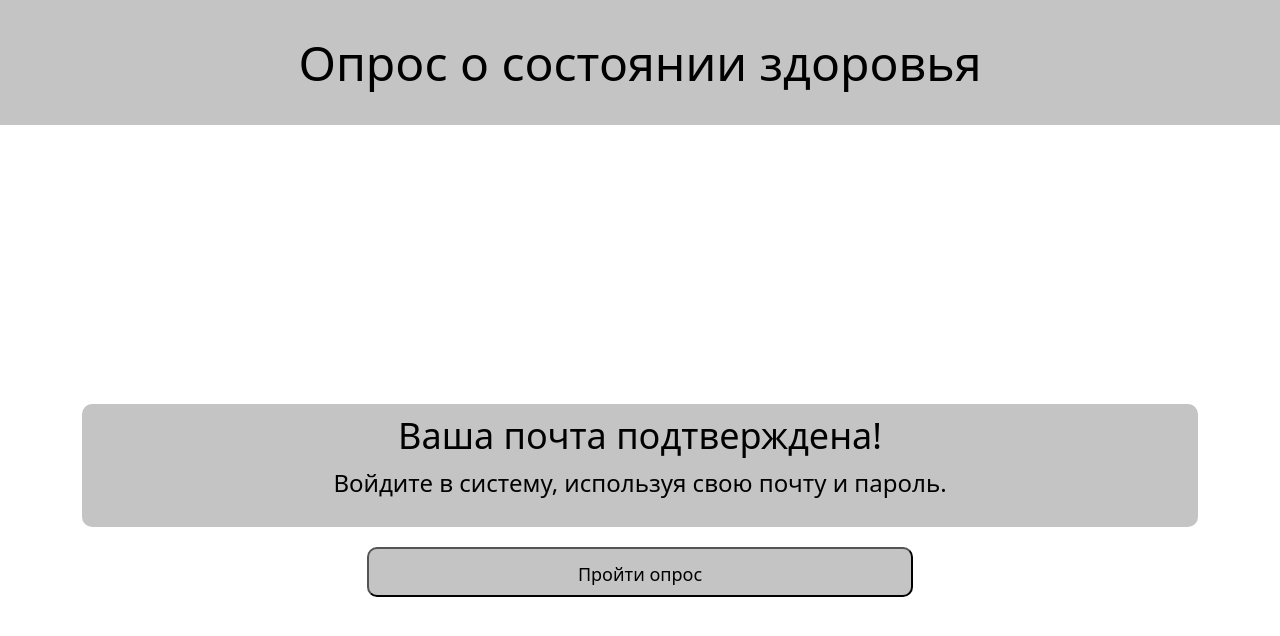
After one commit to JoelWillLiveForever/Medical_Survey, a Django app: page /acc_active_confirmed in a window 1280 px wide. The commit adds this page. Shown: the top 636 px of the page. Run offline with Django 4.2, Linux system fonts and the light colour scheme; some libraries are stand-ins or nearby versions.

Commit message:
Activation account by email

```diff
--- /dev/null
+++ b/Main_App/static/css/activation_email.css
@@ -0,0 +1,48 @@
+@font-face{
+    font-family: 'Montserrat-Bold';
+    src: url('../fonts/Montserrat-Bold.ttf');
+}
+
+@font-face{
+    font-family: 'Montserrat-Medium';
+    src: url('../fonts/Montserrat-Medium.ttf');
+}
+.centerContent {
+    width: 100%;
+    padding: 10px;
+    background-color: #C4C4C4;
+    text-align: center;
+    border-radius: 10px;
+    margin: 25% auto 20px;
+}
+.centerContent p {
+    color: black;
+    font-size: 24px;
+}
+.centerContent h4 {
+    color: black;
+    font-size: 36px;
+}
+
+.button_back_confirmed{
+    margin: auto;
+}
+
+.back_button{
+    background-color: #C4C4C4;
+    border-radius: 10px;
+    padding: 12px 20px;
+    width: 100%;
+    height: 50px;
+    font-size: 18px;
+    font-weight: 500;
+    cursor: pointer;
+}
+
+.back_button:hover {
+    background-color: #757575;
+}
+.back_button:active {
+    background-color: #333333;
+    color: #C4C4C4;
+}
--- /dev/null
+++ b/Main_App/templates/acc_active_confirmed.html
@@ -0,0 +1,27 @@
+{% extends 'base.html' %}
+
+{% block content %}
+{% load static %}
+<link rel="stylesheet" type='text/css' href='{% static "css/activation_email.css" %}'>
+
+<div class="container">
+    <div class="row confirmed">
+        <div class="col-md-12">
+            <div class="centerContent">
+                {% csrf_token %}
+                  <h4>Ваша почта подтверждена!</h4>
+                  <p> Войдите в систему, используя свою почту и пароль.</p>
+              </div>
+        </div>
+    </div>
+    <div class="row button">
+        <div class="col-md-6 button_back_confirmed">
+
+                <form method="post">
+                    {% csrf_token %}
+                    <button class="back_button" name="back_button"><p>Пройти опрос</p></button>
+                </form>
+        </div>
+    </div>
+</div>
+{% endblock %}
--- /dev/null
+++ b/Main_App/templates/acc_active_email.html
@@ -0,0 +1,6 @@
+{% autoescape off %}
+Здравствуйте, {{ user.get_full_name }}!
+Спасибо за регистрацию! Для активации Вашего аккаунта, пожалуйста, перейдите по следующей ссылке:
+http://{{ domain }}{% url 'activate' uidb64=uid token=token %}
+После чего, вы сможете пройти медицинский опрос.
+{% endautoescape %}
--- a/Main_App/templates/questionA.html
+++ b/Main_App/templates/questionA.html
@@ -5,5 +5,5 @@
 {% endblock %}
 
 {% block content %}
-Дарова
+Вопросы:
 {% endblock %}
--- a/Main_App/urls.py
+++ b/Main_App/urls.py
@@ -4,5 +4,8 @@ from . import views
 urlpatterns = [
     path('', views.hello, name='hello'),
     path('registration', views.registration, name='registration'),
+    path('acc_active_sent', views.acc_active_sent, name='acc_active_sent'),
+    path('acc_active_confirmed', views.acc_active_confirmed, name='acc_active_confirmed'),
+    path('activate/(?P<uidb64>[0-9A-Za-z_\-]+)/(?P<token>[0-9A-Za-z]{1,13}-[0-9A-Za-z]{1,20})/$', views.activate, name='activate'),
     path('questionA', views.questionA, name='questionA'),
 ]
--- a/Main_App/views.py
+++ b/Main_App/views.py
@@ -2,9 +2,11 @@ from django.http import HttpResponse
 from django.shortcuts import render, redirect
 from django.contrib.auth import get_user_model
 from django.contrib.sites.shortcuts import get_current_site
+from django.utils.encoding import force_bytes, force_text
 from django.utils.http import urlsafe_base64_encode, urlsafe_base64_decode
 from django.template.loader import render_to_string
 
+from .tokens import account_activation_token
 from django.core.mail import EmailMessage
 
 from django.shortcuts import redirect, render
@@ -31,20 +33,20 @@ def registration(request):
     if request.method == 'POST' and 'next_button':
         form = RegistrationForm(request.POST)
         if form.is_valid():
-            form.save()
-            # current_site = get_current_site(request)
-            # message = render_to_string('Main_App/acc_active_email.html', {
-            #     'user': user, 'domain': current_site.domain,
-            #     'uid': urlsafe_base64_encode(force_bytes(user.pk)),
-            #     'token': account_activation_token.make_token(user),
-            # })
+            user = form.save()
+            current_site = get_current_site(request)
+            message = render_to_string('acc_active_email.html', {
+                'user': user, 'domain': current_site.domain,
+                'uid': urlsafe_base64_encode(force_bytes(user.pk)),
+                'token': account_activation_token.make_token(user),
+            })
 
-            # # Sending activation link in terminal
-            # mail_subject = 'СОП. Активация аккаунта.'
-            # to_email = form.cleaned_data.get('email')
-            # email = EmailMessage(mail_subject, message, to=[to_email])
-            # email.send()
-            return redirect('questionA')
+            # Sending activation link in terminal
+            mail_subject = 'Медицинский опрос. Активация аккаунта.'
+            to_email = form.cleaned_data.get('email')
+            email = EmailMessage(mail_subject, message, to=[to_email])
+            email.send()
+            return redirect('acc_active_sent')
         context= {
             'regForm': form,
         }
@@ -57,6 +59,32 @@ def registration(request):
     }
     return render(request, 'registration.html', context)
 
+# активация акков
+def acc_active_sent(request):
+    return render(request, 'acc_active_sent.html')
+
+def acc_active_confirmed(request):
+    if request.method == 'POST' and 'back_button' in request.POST:
+        return redirect('questionA')
+    return render(request, 'acc_active_confirmed.html')
+
+def activate(request, uidb64, token):
+    try:
+        uid = force_text(urlsafe_base64_decode(uidb64))
+        user = get_user_model().objects.get(pk=uid)
+    except(TypeError, ValueError, OverflowError, get_user_model().DoesNotExist):
+        user = None
+
+    print(user)
+    if user is not None and account_activation_token.check_token(user, token):
+        user.is_active = True
+        user.save()
+        login(request, user)
+        return redirect('acc_active_confirmed')
+    else:
+        return HttpResponse('Activation link is invalid!')
+
+
 def questionA(request):
     context= {
 
```
Also changed, not shown: Main_App/templates/acc_active_sent.html (added, +19 -0 lines), Main_App/tokens.py (added, +10 -0 lines), Medical_Survey/settings.py (+7 -0 lines), db.sqlite3.
